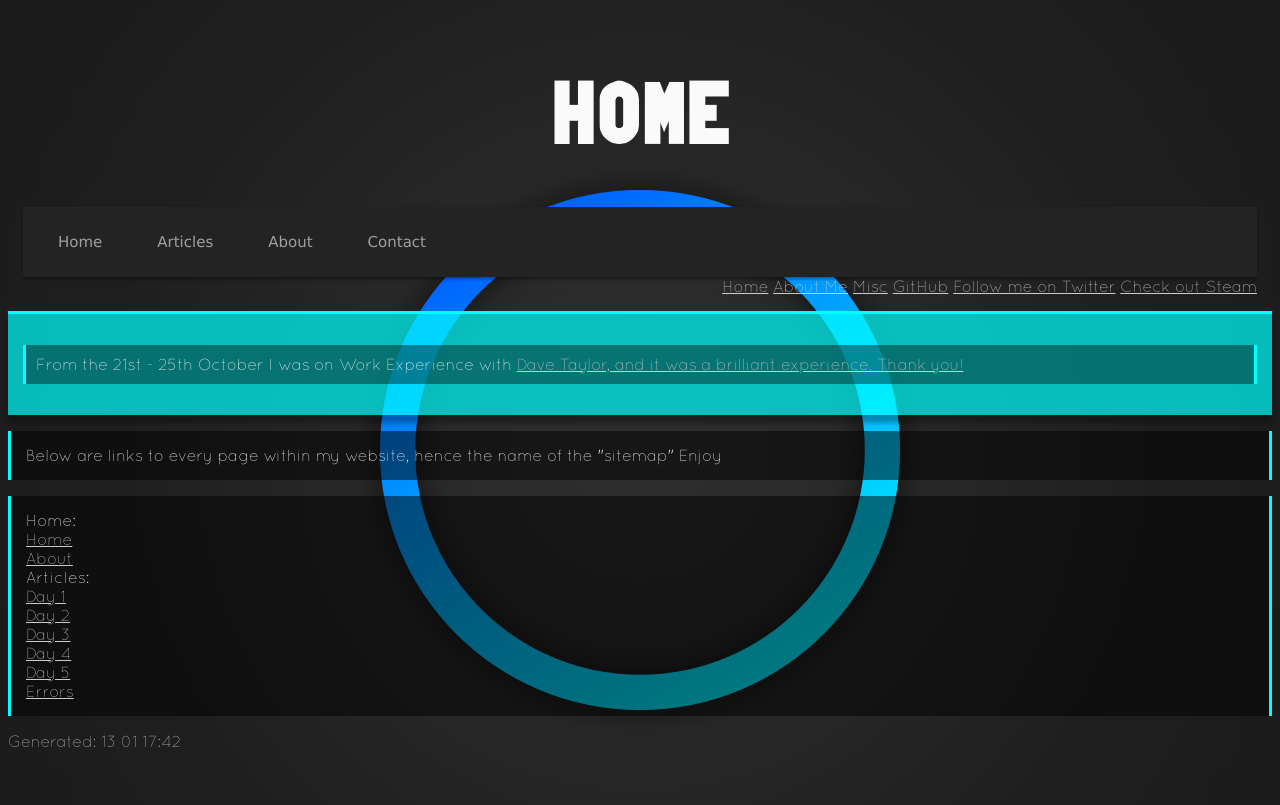
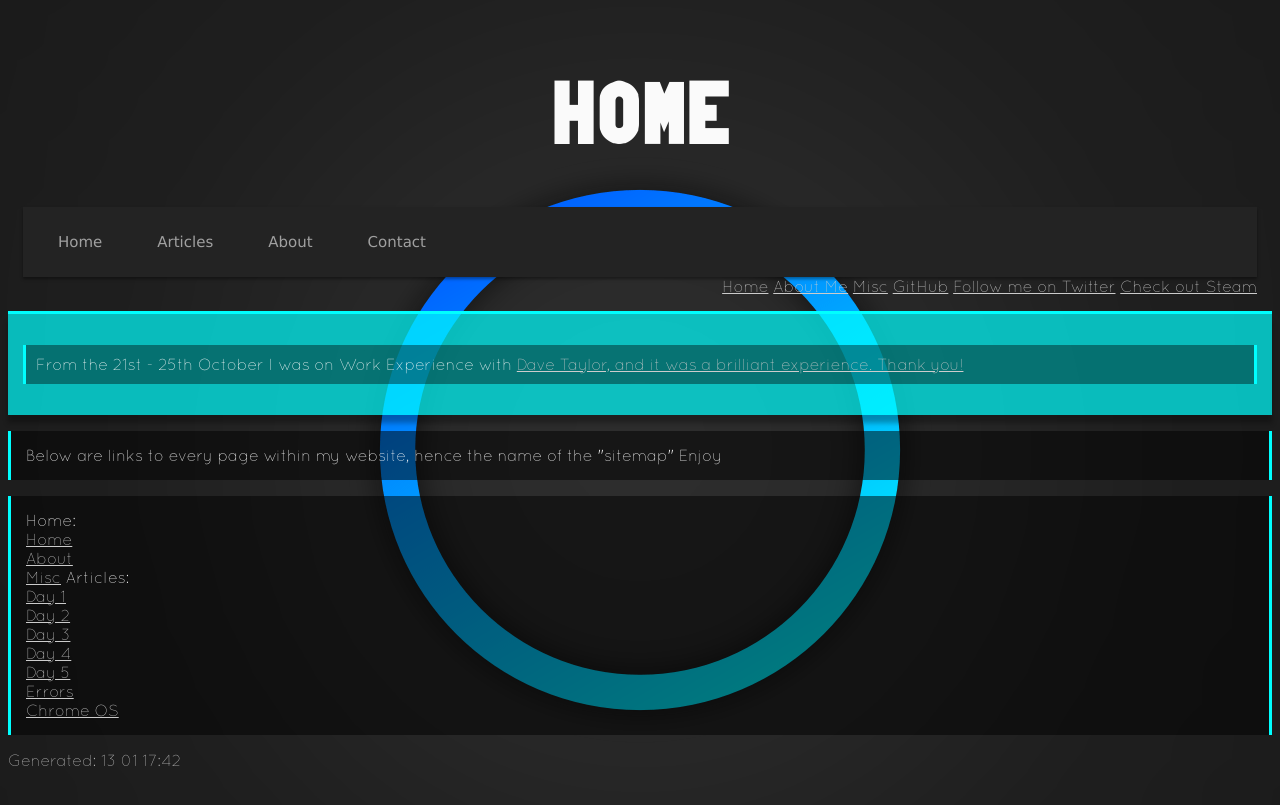
Before and after one commit to boffnoff/boffnoff.github.com, a Jekyll site: the page built from sitemap.html, in a window 1280 px wide. Shown: the top 805 px of the page. Built offline with Jekyll 4.4.1, drawn with Linux system fonts in a browser that asks for light colours.

Commit message:
added misc

```diff
--- a/sitemap.html
+++ b/sitemap.html
@@ -21,6 +21,7 @@ layout: master
     <br>
     <a href="about.html">About</a>
     <br>
+    <a href="misc.html">Misc</a>
     Articles:
     <br>
     <a href="http://boffnoff.me/2013/10/21/first-day.html">Day 1</a>
@@ -35,4 +36,7 @@ layout: master
     <br>
     <a href="http://boffnoff.me/2013/11/06/noticed-things-arent-working.html">Errors</a>
     <br>
+    <a href="http://boffnoff.me/2013/11/08/google-chrome-os-weekly-build.html">Chrome OS</a>
+    <br>
+
 </p>
```
